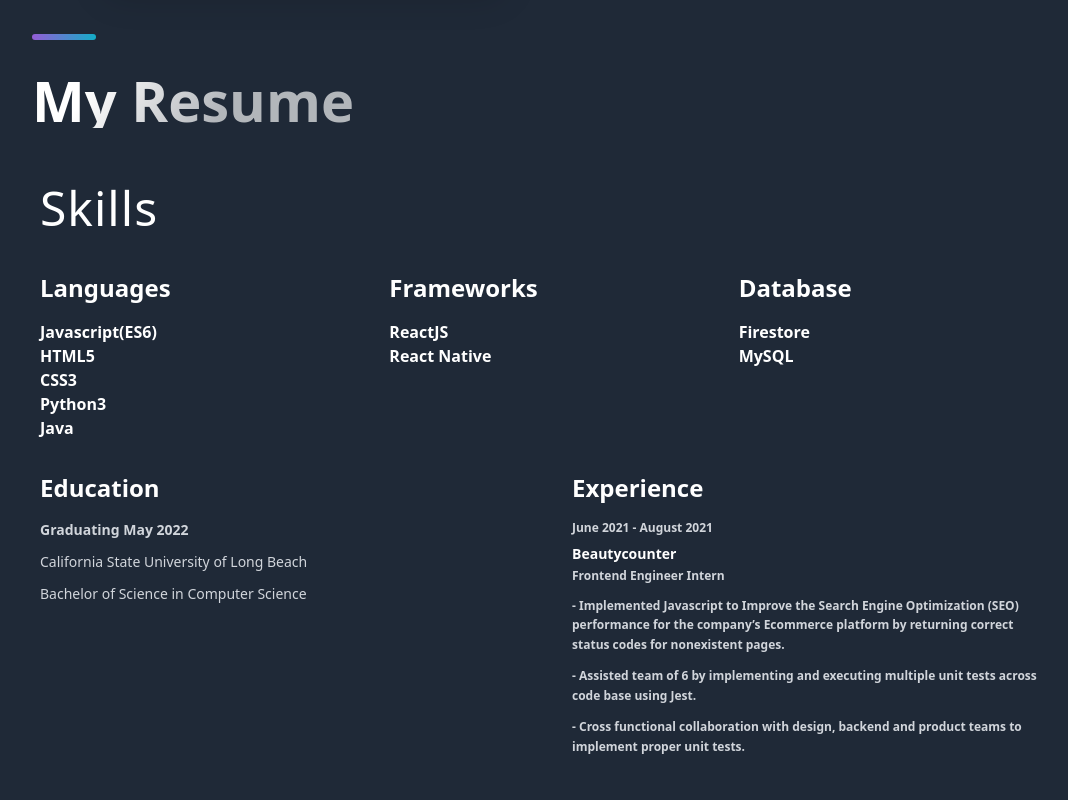
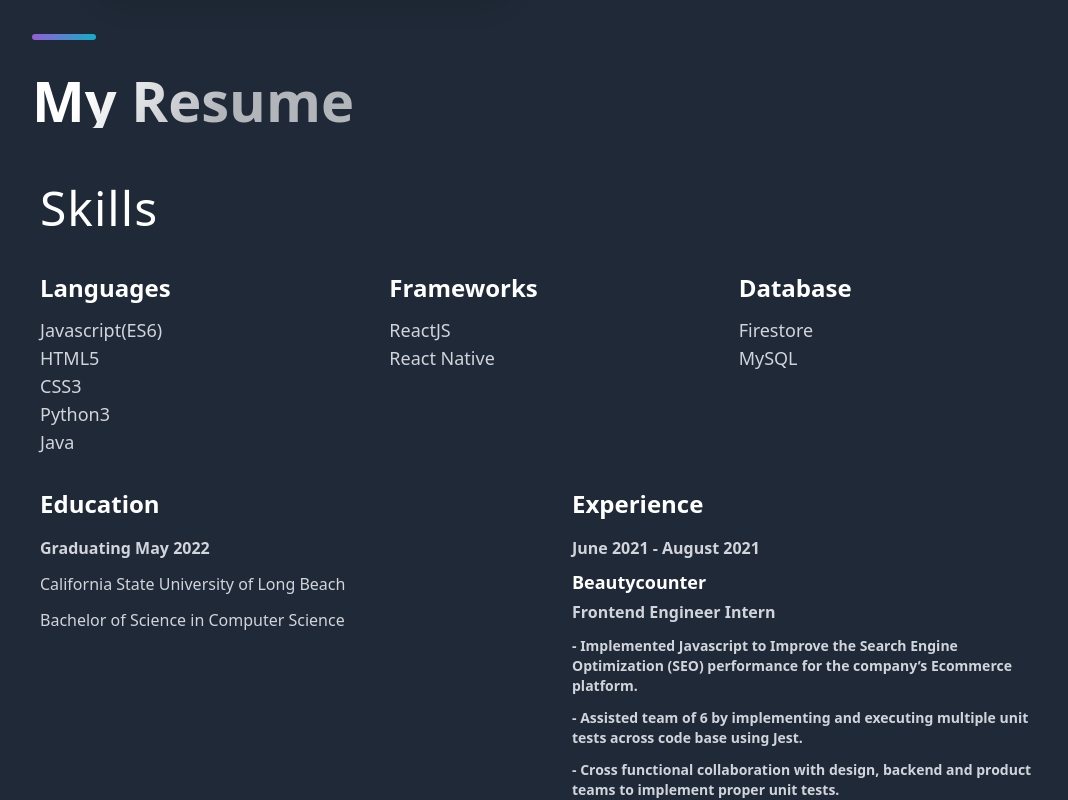
Before and after one commit to herropaul/personal-website-2, a Next.js app: page / in a window 1280 px wide. Shown: the part 3353-4153 px from the top of the page, without its empty margins (96-1164 px from the left). Before the commit the page ends 4109 px from the top, so only its background shows below. Built offline with nearby package versions, Linux system fonts and the light colour scheme.

Commit message:
updated md responsive text

```diff
--- a/components/Resume/Resume.tsx
+++ b/components/Resume/Resume.tsx
@@ -14,10 +14,10 @@ export default function Resume() {
                 <GridContainer>
                     {skills.map(({id, title, names}) => (
                         <ul key={id}>
-                            <li className="pb-4">{title}</li>
+                            <li className="pb-3">{title}</li>
                             {names.map((item, i) => (
                                 <ul key={i}>
-                                    <li className="text-base font-sans">
+                                    <li className="text-base text-gray-300 font-light md:text-lg">
                                         {item}
                                     </li>
                                 </ul>
@@ -28,7 +28,7 @@ export default function Resume() {
                 <section className="pt-8 grid grid-cols-2 gap-x-14">
                     <div>
                         Education
-                        <div className="pt-4 text-sm text-gray-300">
+                        <div className="pt-4 text-sm text-gray-300 md:text-base">
                             <p>Graduating May 2022</p>
                             <p className="pt-3 font-light">California State University of Long Beach</p>
                             <p className="pt-3 font-medium">Bachelor of Science in Computer Science</p>
@@ -37,11 +37,11 @@ export default function Resume() {
                     <div>
                         Experience
                         <div className="pt-4 text-gray-300">
-                            <p className="text-xs">June  2021 - August 2021</p>
-                            <p className="text-sm font-bold pt-2 text-white">Beautycounter</p>
-                            <p className="text-xs pt-1">Frontend Engineer Intern</p>
-                            <ul className="text-xs pt-3 leading-relaxed">
-                                <li> - Implemented Javascript to Improve the Search Engine Optimization (SEO) performance for the company’s Ecommerce platform by returning correct status codes for nonexistent pages.</li>
+                            <p className="text-xs md:text-base">June  2021 - August 2021</p>
+                            <p className="text-sm md:text-lg font-bold pt-2 text-white">Beautycounter</p>
+                            <p className="text-xs md:text-base pt-1">Frontend Engineer Intern</p>
+                            <ul className="text-xs md:text-sm pt-3 leading-relaxed">
+                                <li> - Implemented Javascript to Improve the Search Engine Optimization (SEO) performance for the company’s Ecommerce platform.</li>
                                 <li className="pt-3"> - Assisted team of 6 by implementing and executing multiple unit tests across code base using Jest. </li>
                                 <li className="pt-3"> - Cross functional collaboration with design, backend and product teams to implement proper unit tests.</li>
                             </ul>
```
